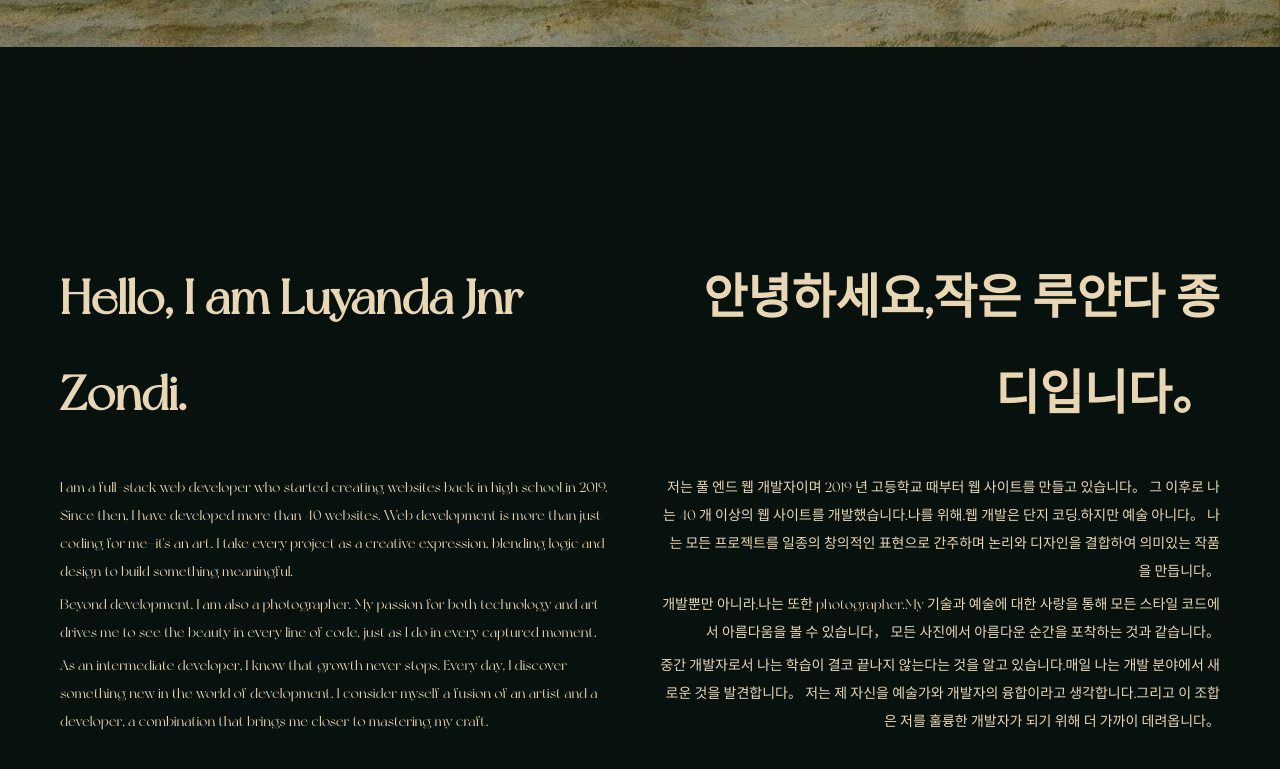
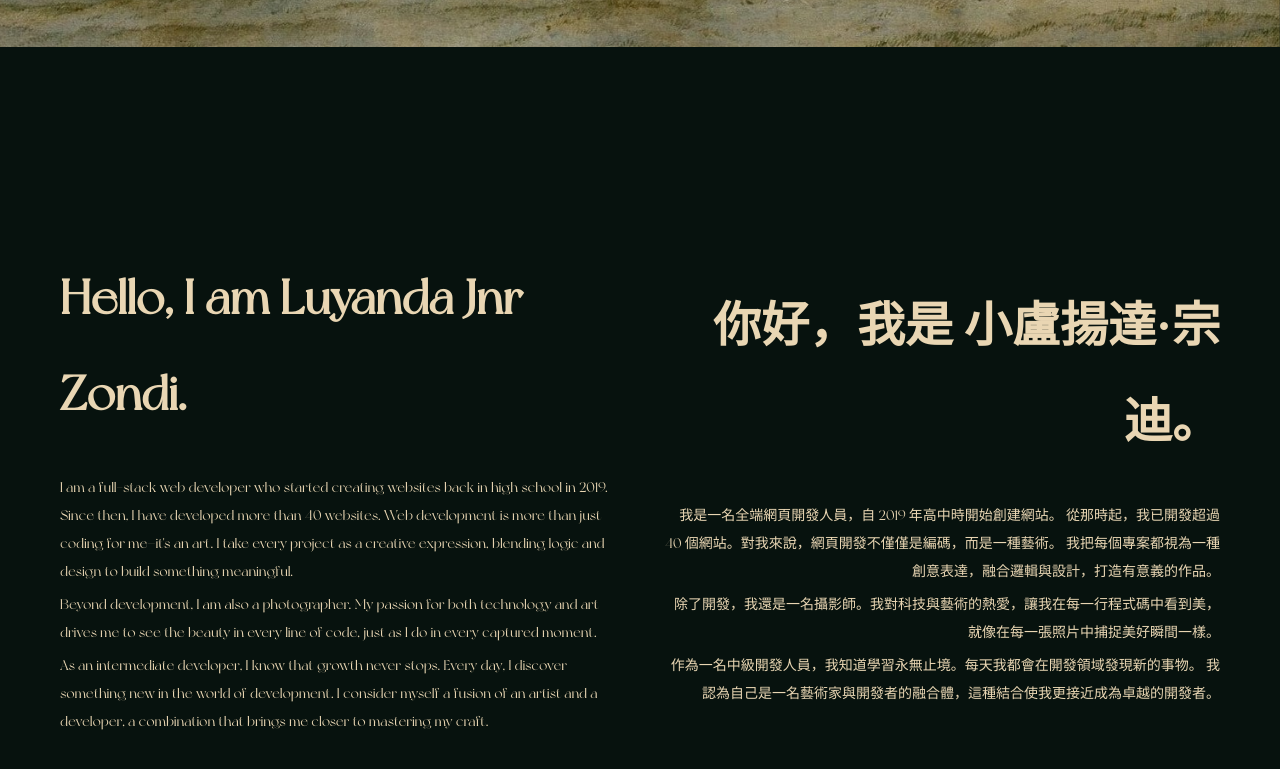
Before and after one commit to Luyandajnrzondi/Modern-Portfolio, a plain HTML site: page main.html in a window 1280 px wide. Shown: the part 753-1522 px from the top of the page. Drawn offline with Linux system fonts and the light colour scheme; no server answers; a script that the page names is missing; a web font is replaced by a local one.

Commit message:
Update main.html

```diff
--- a/main.html
+++ b/main.html
@@ -79,7 +79,7 @@
             <span>© 2025 Luyanda Zondi Product Designer</span>
         </div>
         <div class="right-element">
-            <span>© 웹 디자이너와 예술가.모든 권리 보유。</span>
+            <span>© 網頁設計師與藝術家。版權所有。</span>
         </div>
 
         <!-- Rest of your HTML remains the same -->
@@ -152,19 +152,19 @@
         <div class="vertical-line"></div>
 
         <div class="about-section right">
-            <h1>안녕하세요,작은 루얀다 종디입니다。</h1>
+            <h1>你好，我是 小盧揚達·宗迪。</h1>
             <p>
-               저는 풀 엔드 웹 개발자이며 2019 년 고등학교 때부터 웹 사이트를 만들고 있습니다。
-                그 이후로 나는 40 개 이상의 웹 사이트를 개발했습니다.나를 위해,웹 개발은 단지 코딩,하지만 예술 아니다。
-                나는 모든 프로젝트를 일종의 창의적인 표현으로 간주하며 논리와 디자인을 결합하여 의미있는 작품을 만듭니다。
+                我是一名全端網頁開發人員，自 2019 年高中時開始創建網站。
+                從那時起，我已開發超過 40 個網站。對我來說，網頁開發不僅僅是編碼，而是一種藝術。
+                我把每個專案都視為一種創意表達，融合邏輯與設計，打造有意義的作品。
             </p>
             <p>
-               개발뿐만 아니라,나는 또한 photographer.My 기술과 예술에 대한 사랑을 통해 모든 스타일 코드에서 아름다움을 볼 수 있습니다，
-                모든 사진에서 아름다운 순간을 포착하는 것과 같습니다。
+                除了開發，我還是一名攝影師。我對科技與藝術的熱愛，讓我在每一行程式碼中看到美，
+                就像在每一張照片中捕捉美好瞬間一樣。
             </p>
             <p>
-                중간 개발자로서 나는 학습이 결코 끝나지 않는다는 것을 알고 있습니다.매일 나는 개발 분야에서 새로운 것을 발견합니다。
-                저는 제 자신을 예술가와 개발자의 융합이라고 생각합니다.그리고 이 조합은 저를 훌륭한 개발자가 되기 위해 더 가까이 데려옵니다。
+                作為一名中級開發人員，我知道學習永無止境。每天我都會在開發領域發現新的事物。
+                我認為自己是一名藝術家與開發者的融合體，這種結合使我更接近成為卓越的開發者。
             </p>
         </div>
     </div>
```
